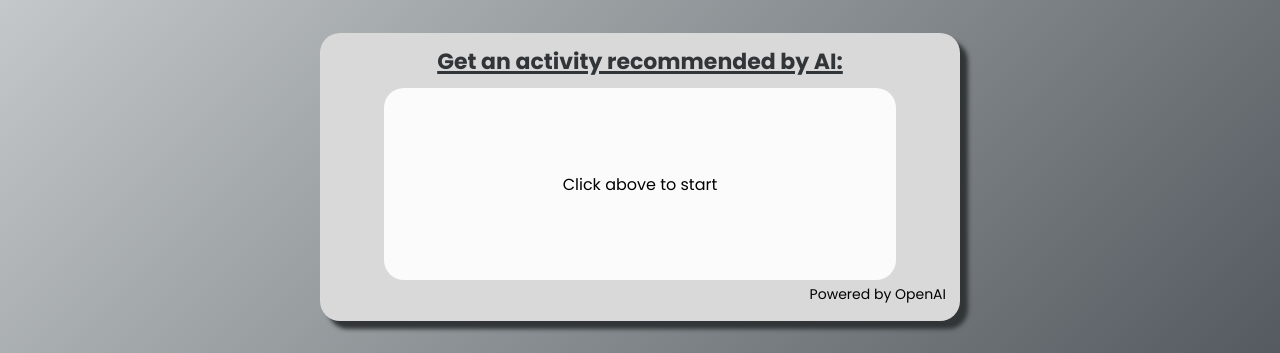
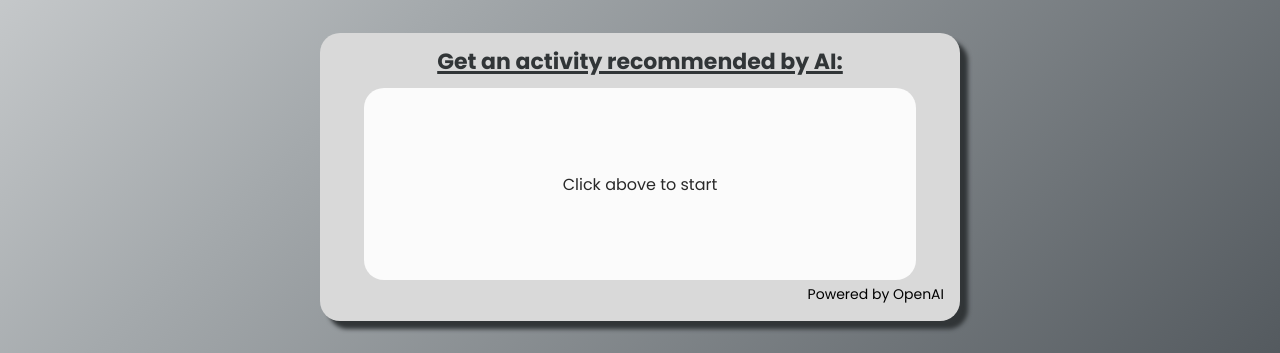
Before and after one commit to alvagarciia/weather-dashboard, a website: page public/index.html in a window 1280 px wide. Shown: the part 741-1094 px from the top of the page. Drawn offline with Linux system fonts and the light colour scheme; no server answers.

Commit message:
wrap product: finalized AI-functional version

```diff
--- a/public/main.js
+++ b/public/main.js
@@ -163,7 +163,9 @@ class WeatherInfo {
 
 
     async magic() {
-        const prompt = `It's currently ${this.currentTemp}°C and ${this.weather}, and in less than 3 hours it'll be ${this.nextHoursTemp[0]}°C and ${this.nextHoursWeather}. Also, time is ${this.getLocalTime()}, and we are in ${this.cityName}. Suggest a fun activity either indoor or outdoors, or tell me if it is too late and if it is better to go to bed.`;
+        const prompt = `It's currently ${this.currentTemp}°C and ${this.weather}, suggest a fun activity.`;
+
+        //const prompt = `It's currently ${this.currentTemp}°C and ${this.weather}, and in less than 3 hours it'll be ${this.nextHoursTemp[0]}°C and ${this.nextHoursWeather}. Also, time is ${this.getLocalTime()}, and we are in ${this.cityName}. Suggest a fun activity either indoor or outdoors, or tell me if it is too late and if it is better to go to bed.`;
 
         try {
             const response = await fetch('/get-activity', {
--- a/public/style.css
+++ b/public/style.css
@@ -418,9 +418,12 @@ button:hover {
 }
 .response {
     background-color: #fbfbfb;
+    color: #292929;
     margin-top: 10px;
+    padding: 0px 20px;
     min-height: 24vh;
-    min-width: 40vw;
+    width: 40vw;
+
     border-radius: 20px;
     display: flex;
     justify-content: center;
@@ -428,7 +431,7 @@ button:hover {
 }
 .credits {
     align-self: flex-end;
-    margin-right: 14px;
+    margin-right: 16px;
     margin-top: 4px;
     font-size: 14px;
 }
```
